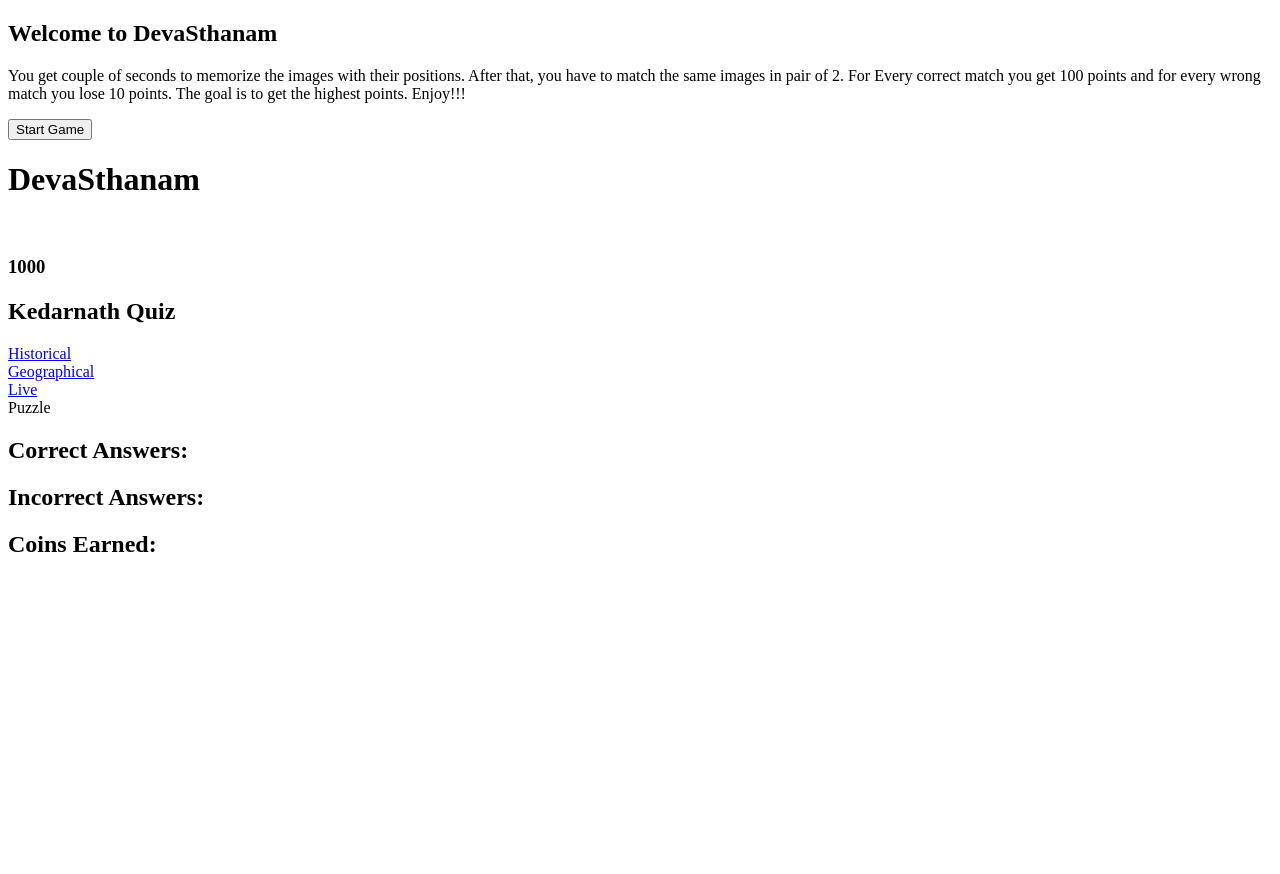
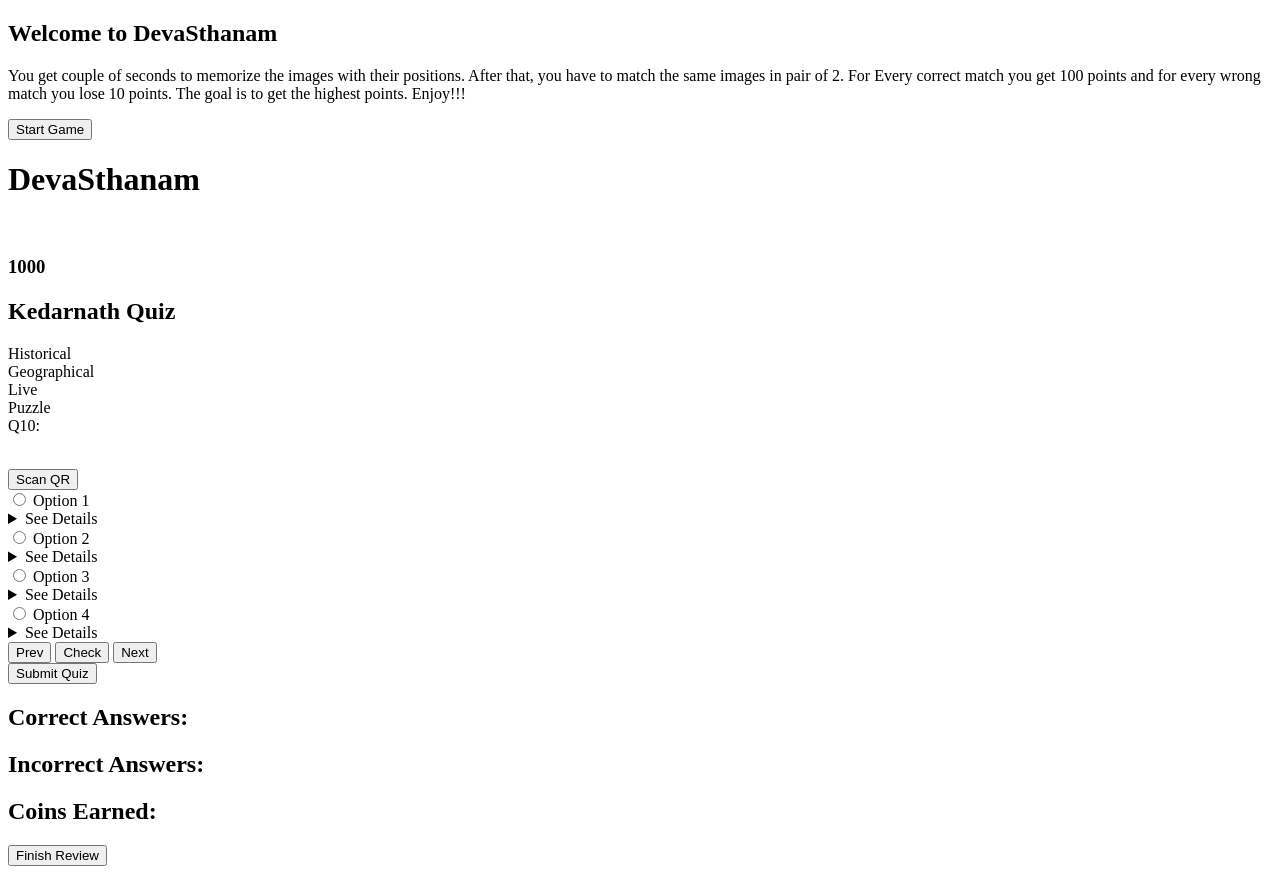
Before and after one commit to Taranjeet15/Jabali-Quiz, a plain HTML site: page index.html in a window 1280 px wide. Before the commit the page ends 800 px from the top, so only its background shows below. Drawn offline with Linux system fonts and the light colour scheme.

Commit message:
Add files via upload

```diff
--- a/index.html
+++ b/index.html
@@ -7,6 +7,7 @@
     <meta name="viewport" content="width=device-width, initial-scale=1.0">
     <title>DevaSthanam Quiz- Kedarnath</title>
     <link rel="stylesheet" href="css/style.css">
+    <script defer src="script/rawgit-qrCode-qrPacked.js"></script>
 </head>
 
 <body>
@@ -31,17 +32,82 @@
 
         <!-- Quiz Sections -->
         <div id="quiz-sections">
-            <a href="historical.html">
-                <div id="historical-section">Historical</div>
-            </a>
-            <a href="geographical.html">
-                <div id="geographical-section">Geographical</div>
-            </a>
-            <a href="live.html">
-                <div id="live-section">Live</div>
-            </a>
+            <div id="historical-section" onclick="showHistorical()"> Historical </div>
+            <div id="geographical-section" onclick="showGeographical()">Geographical</div>
+                <div id="live-section" onclick="showLive()">Live</div>
             <div id="puzzle-section">Puzzle</div>
         </div>
+
+        <!-- Historical and Geographical Section -->
+        <main id="main">
+
+            <div id="question-container">
+                <span id="q-no">Q10:</span>
+                <p id="question"> </p>
+            </div>
+
+            <!-- For QR Only -->
+            <div id="img-container">
+                <img id="q-img" src="" alt="">
+            </div>
+            <!-- For QR Only -->
+            <div id="qr-container">
+                <a id="btn-scan-qr">
+                    <!-- <img src="images/qr-img.svg"> -->
+                    <button id="scan-qr" class="btn">Scan QR</button>
+                </a>
+
+                <canvas hidden="" id="qr-canvas"></canvas>
+
+                <div id="qr-result" hidden="">
+                    <span id="outputData"></span>
+                </div>
+            </div>
+
+            <div id="option-container">
+                <div class="background-reset">
+                    <input type="radio" id="option-a" name="selectedOption" value="">
+                    <label for="option-a">Option 1</label>
+                    <details>
+                        <summary>See Details</summary>
+                        <p class="details" id="detail-a">QQ</p>
+                    </details>
+                </div>
+                <div class="background-reset">
+                    <input type="radio" id="option-b" name="selectedOption" value="">
+                    <label for="option-b">Option 2</label>
+                    <details>
+                        <summary>See Details</summary>
+                        <p class="details" id="detail-b">QQ</p>
+                    </details>
+                </div>
+                <div class="background-reset">
+                    <input type="radio" id="option-c" name="selectedOption" value="">
+                    <label for="option-c">Option 3</label>
+                    <details>
+                        <summary>See Details</summary>
+                        <p class="details" id="detail-c">QQ</p>
+                    </details>
+                </div>
+                <div class="background-reset">
+                    <input type="radio" id="option-d" name="selectedOption" value="">
+                    <label for="option-d">Option 4</label>
+                    <details>
+                        <summary>See Details</summary>
+                        <p class="details" id="detail-d">QQ</p>
+                    </details>
+                </div>
+            </div>
+
+            <div id="btn-container">
+                <button id="prev-btn" class="btn">Prev</button>
+                <button id="check-btn" class="btn">Check</button>
+                <button id="next-btn" class="btn">Next</button>
+            </div>
+            <div class="text-center">
+                <button id="submit-btn" class="btn">Submit Quiz</button>
+            </div>
+        </main>
 
         <!-- Score Section -->
         <section id="score-window">
@@ -54,9 +120,11 @@
             <h2 class="text-left">
                 Coins Earned: <span id="coins-earned"> </span>
             </h2>
+            <button id="finish-review" class="btn">Finish Review</button>
         </section>
     </div>
 </body>
 <script src="script/script.js"></script>
+<script defer src="script/qrCodeScanner.js"></script>
 
 </html>
```
